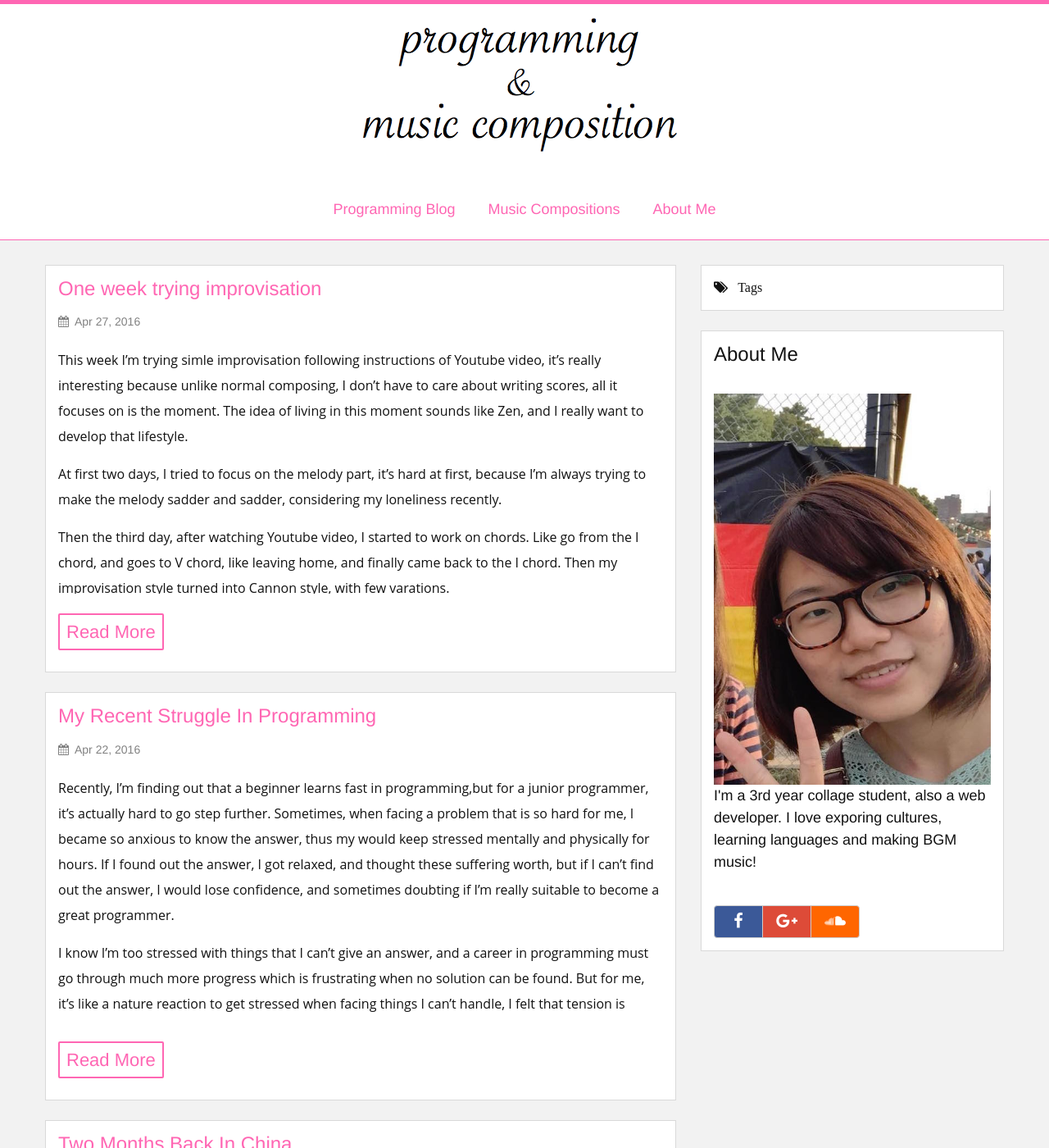
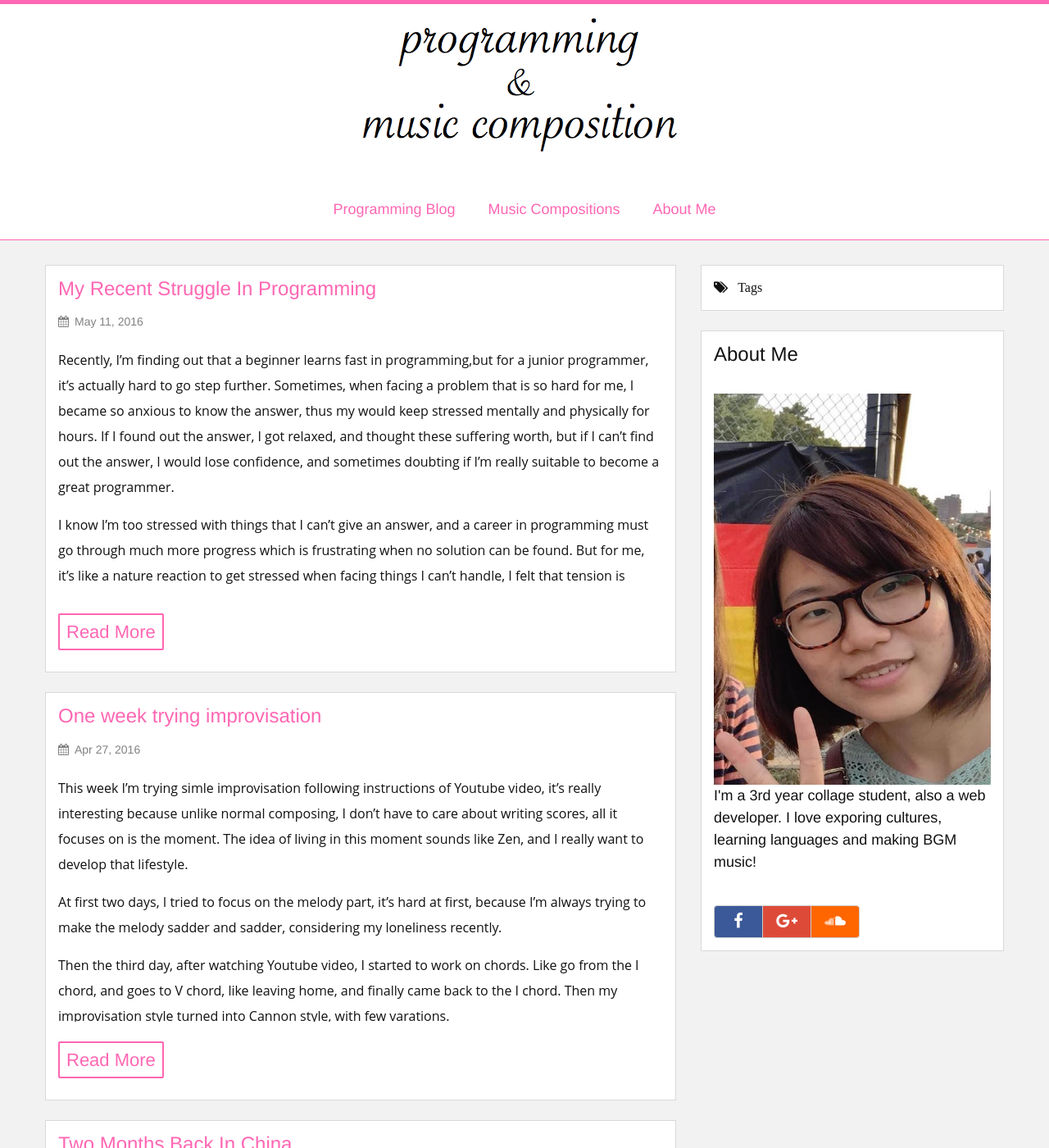
Before and after one commit to yc550370460/dukedukeduke.github.io, a Jekyll site: the page built from index.html, in a window 1280 px wide and 1400 px high. Shown: the whole window at 82% size. Built offline with Jekyll 4.4.1, drawn with Linux system fonts in a browser that asks for light colours; nearby versions of some CDN libraries.

Commit message:
add new post

```diff
--- a/_posts/2016-05-11-my-recent-struggle-on-programming.markdown
+++ b/_posts/2016-05-11-my-recent-struggle-on-programming.markdown
@@ -1,7 +1,7 @@
 ---
 layout: post
 title:  "My Recent Struggle In Programming"
-date:   2016-04-22 22:36:09 +0800
+date:   2016-05-11 20:17:09 +0800
 categories: jekyll update
 comments: true
 ---
```
